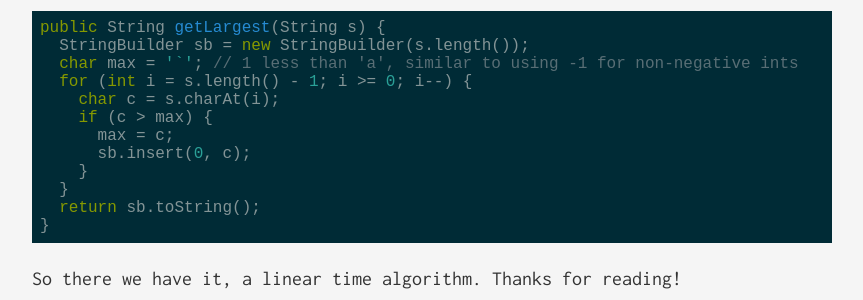
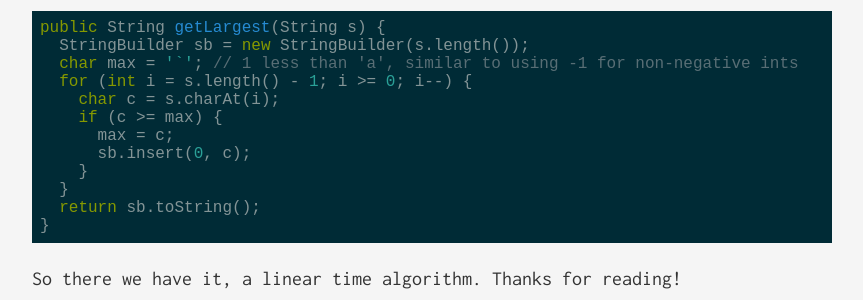
Before and after one commit to munyari/munyari.github.io, a Jekyll site: the page built from _posts/2016-09-09-topcoder-largest-sequence.md, in a window 1280 px wide and 900 px high, scrolled down 2935 px. Shown: the part 243-543 px from the top of the window, without its empty margins (208-1071 px from the left). Built offline with Jekyll 4.4.1, drawn with Linux system fonts in a browser that asks for light colours.

Commit message:
Fix error in code

```diff
--- a/_posts/2016-09-09-topcoder-largest-sequence.md
+++ b/_posts/2016-09-09-topcoder-largest-sequence.md
@@ -111,7 +111,7 @@ public String getLargest(String s) {
   char max = '`'; // 1 less than 'a', similar to using -1 for non-negative ints
   for (int i = s.length() - 1; i >= 0; i--) {
     char c = s.charAt(i);
-    if (c > max) {
+    if (c >= max) {
       max = c;
       sb.insert(0, c);
     }
```
